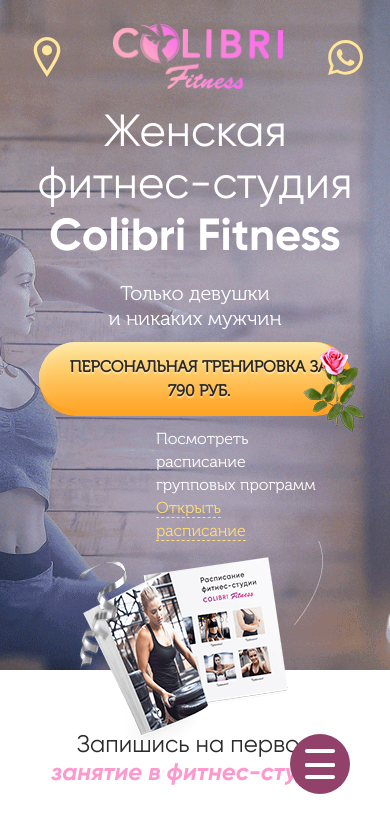
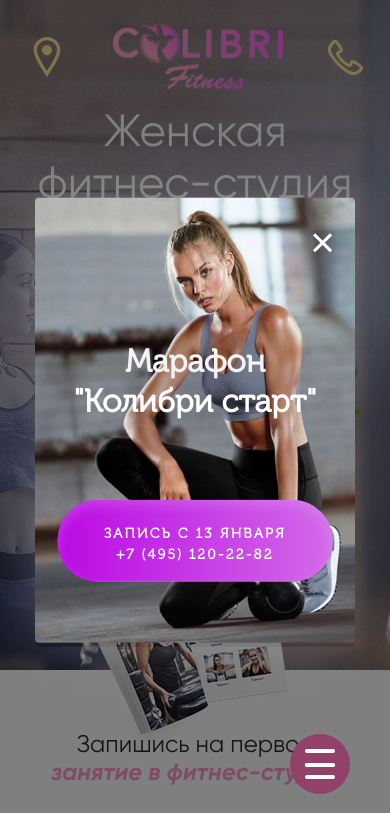
Before and after one commit to egorka13/colibri-fitness, a website: page src/index.html in a window 390 px wide. Shown: the top 813 px of the page. Drawn offline with Linux system fonts and the light colour scheme.

Commit message:
added special marathon offer

```diff
--- a/src/assets/scripts/script.js
+++ b/src/assets/scripts/script.js
@@ -575,6 +575,34 @@
     }
 }
 
+// Обработчик закрытия окна с марафоном
+
+let marathon_popup = document.getElementById('marathon-popup'),
+    marathon_popup_tel = document.getElementById('marathon-popup-tel'),
+    marathon_popup_close = document.getElementById('marathon-popup-close');
+
+window.onload = function () {
+    if (sessionStorage.getItem("marathon") !== "viewed" && $(window).width() < 450) {
+        marathon_popup.style.display = "block";
+        c_block_1_bg_layer.style.display = "block";
+        clearInterval(refreshIntervalId);
+    }
+};
+
+marathon_popup_close.onclick = function () {
+    sessionStorage.setItem("marathon", "viewed");
+    marathon_popup.style.display = "none";
+    c_block_1_bg_layer.style.display = "none";
+    refreshIntervalId = customSetInterval();
+};
+
+function onMarathonButtonClick() {
+    marathon_popup_tel.click();
+    sessionStorage.setItem("marathon", "viewed");
+    marathon_popup.style.display = "none";
+    c_block_1_bg_layer.style.display = "none";
+    refreshIntervalId = customSetInterval();
+}
 
 // Показывать всплывающее окно "Ваша заявка отправлена" -->
 
--- a/src/assets/themes/base/styles/blocks/layout.less
+++ b/src/assets/themes/base/styles/blocks/layout.less
@@ -1,7 +1,11 @@
 .layout {
   & .c-block-promotion {
-    display: flex;
-    flex-wrap: wrap;
+    display: none;
+
+    @media screen and (min-width: 450px) {
+      display: flex;
+      flex-wrap: wrap;
+    }
 
     &__left {
       display: flex;
@@ -2201,6 +2205,74 @@
     }
   }
 
+  & .marathon-popup {
+    display: none;
+
+    position: fixed;
+    top: 50%;
+    left: 50%;
+    transform: translateX(-50%) translateY(-50%);
+    z-index: 999;
+
+    border-radius: 5px;
+    // background-color: rgb(255, 255, 255);
+    box-shadow: 0 0 49px 0 rgba(217, 217, 217, 0.21);
+
+    &-wrapper {
+      position: relative;
+    }
+
+    &-caption {
+      width: 100%;
+      position: absolute;
+      bottom: 50%;
+      left: 50%;
+      transform: translateX(-50%);
+      text-align: center;
+
+      font-size: 32px;
+      font-family: "MuseoCyrl";
+      font-weight: 900;
+      color: rgb(255, 254, 254);
+      line-height: 1.278;
+      text-shadow: 0px 2px 73.6px rgba(56, 60, 67, 0.67);
+    }
+
+    &-close {
+      position: fixed;
+      top: 20px;
+      right: 20px;
+
+      color: white;
+      font-size: 50px;
+      z-index: 9999;
+
+      @media screen and (max-width: 500px) {
+        font-size: 43px;
+      }
+
+      &:hover {
+        color: black;
+        text-decoration: none;
+        cursor: pointer;
+      }
+    }
+
+    .button {
+      position: absolute;
+      bottom: 10%;
+      left: 50%;
+      transform: translateX(-50%);
+
+      width: 275px;
+      border: 0;
+      color: white;
+      text-shadow: none;
+      letter-spacing: 2.2px;
+      background-image: linear-gradient(90deg, #bb09e4 0%, #d26ae9 100%);
+    }
+  }
+
   & .error label:not(.no-error) {
     border: 1px solid red !important;
   }
--- a/src/index.html
+++ b/src/index.html
@@ -9,7 +9,7 @@
 	<meta content="Женская фитнес-студия Colibri Fitness" name="Description">
 
 	<title>Colibri Fitness</title>
-	<link href="assets/themes/base/styles/style.css?version=1.0.19" rel="stylesheet">
+	<link href="assets/themes/base/styles/style.css?version=1.0.20" rel="stylesheet">
     <link href="favicon.ico" rel="icon" type="image/vnd.microsoft.icon">
 
     <!-- Wizard CSS-->
@@ -52,18 +52,18 @@
 				</nav>
 			</div>
 		</div>
-		<!-- <section id="yak1" class="c-block-promotion">
+
+		<section id="yak1" class="c-block-promotion">
             <div id="c-block-promotion" class="c-block-promotion__left">
-                <span class="c-block-promotion__left-caption">Занимайся фитнесом неделю<br>
-                    <span style="font-style: italic; font-weight: bold">всего за 1000 рублей! (до 20.10)</span>
+                <span class="c-block-promotion__left-caption">Марафон "Колибри Старт" - запись с 13 января!<br>
+                    <span style="font-style: italic; font-weight: bold">Звоните и записывайтесь на путь к совершенству!</span>
                 </span>
             </div>
             <div class="c-block-promotion__center"></div>
             <div class="c-block-promotion__right"></div>
-        </section> -->
+        </section>
 
-
-		<section class="c-block-1" id="yak1">
+		<section class="c-block-1">
 			<div class="c-block-1__header">
 				<div class="c-block-1__header-address">
 					<table>
@@ -1020,6 +1020,19 @@
 			</div>
 			<span class="thanks_popup-close" id="thanks_popup-close">&times;</span>
 		</div>
+
+		<div class="marathon-popup" id="marathon-popup">
+			<div class="marathon-popup-wrapper" style="width: min-content;">
+				<img alt="logo" width="320" src="assets/themes/base/img/backgrounds/marathon.png">
+
+				<div class="marathon-popup-caption">
+					Марафон <br> "Колибри старт"
+				</div>
+				<a style="display: none;" id="marathon-popup-tel" href="tel:84951202282">+7 (495) 120-22-82</a>
+				<button class="button" onclick="onMarathonButtonClick()" type="button">Запись с 13 января <br> +7 (495) 120-22-82</button>
+			</div>
+			<span class="marathon-popup-close" id="marathon-popup-close">&times;</span>
+		</div>
 	</div>
 
 
```
Also changed, not shown: src/assets/themes/base/img/backgrounds/marathon.png (added), src/assets/themes/base/styles/style.css.
